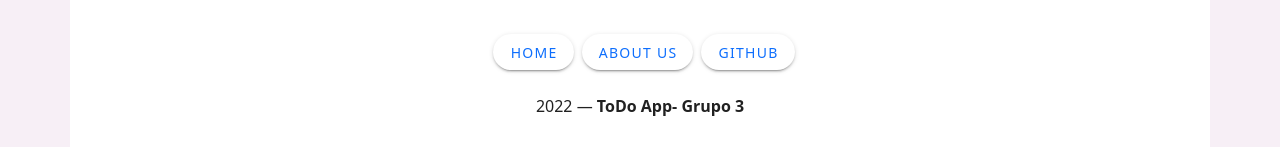
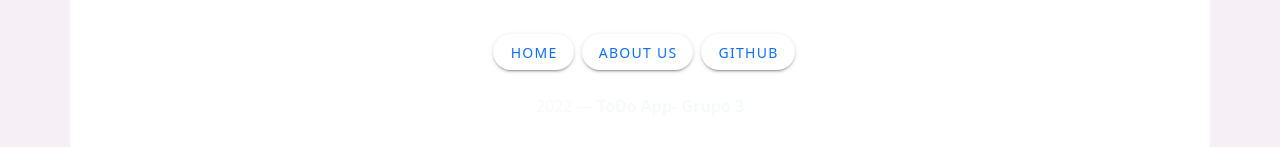
Before and after one commit to nvianaperez/ToDoList-group3, a Vue app: page / in a window 1280 px wide. Shown: the part 650-797 px from the top of the page. Built offline with nearby package versions, Linux system fonts and the light colour scheme; no server answers.

Commit message:
Update: Styles footer

```diff
--- a/src/components/Footer.vue
+++ b/src/components/Footer.vue
@@ -12,7 +12,7 @@
         <router-link id="underline-link" v-if="link.isRouterLink" :to="link.href"> {{link.label}} </router-link>
         <a id="underline-link" v-else :href="link.href" target="_blank"> {{link.label}} </a>
       </v-btn>
-      <v-col class="primary lighten-2 py-4 text-center white--text" cols="12">
+      <v-col class="primary lighten-2 py-4 text-center text-light" cols="12">
         {{ new Date().getFullYear() }} — <strong>ToDo App- Grupo 3</strong>
       </v-col>
     </v-row>
```
Also changed, not shown: src/assets/main.css (+0 -39 lines).
